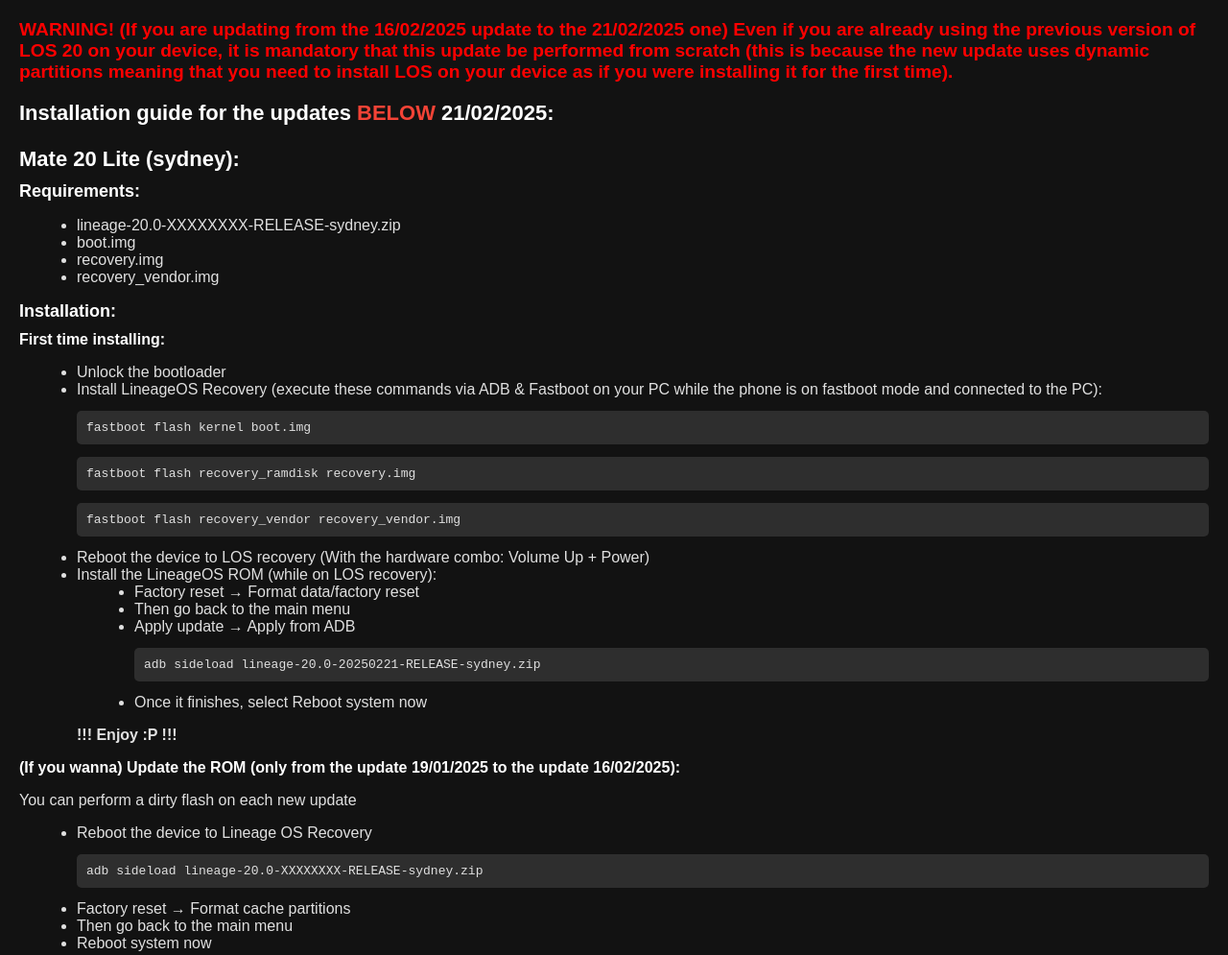
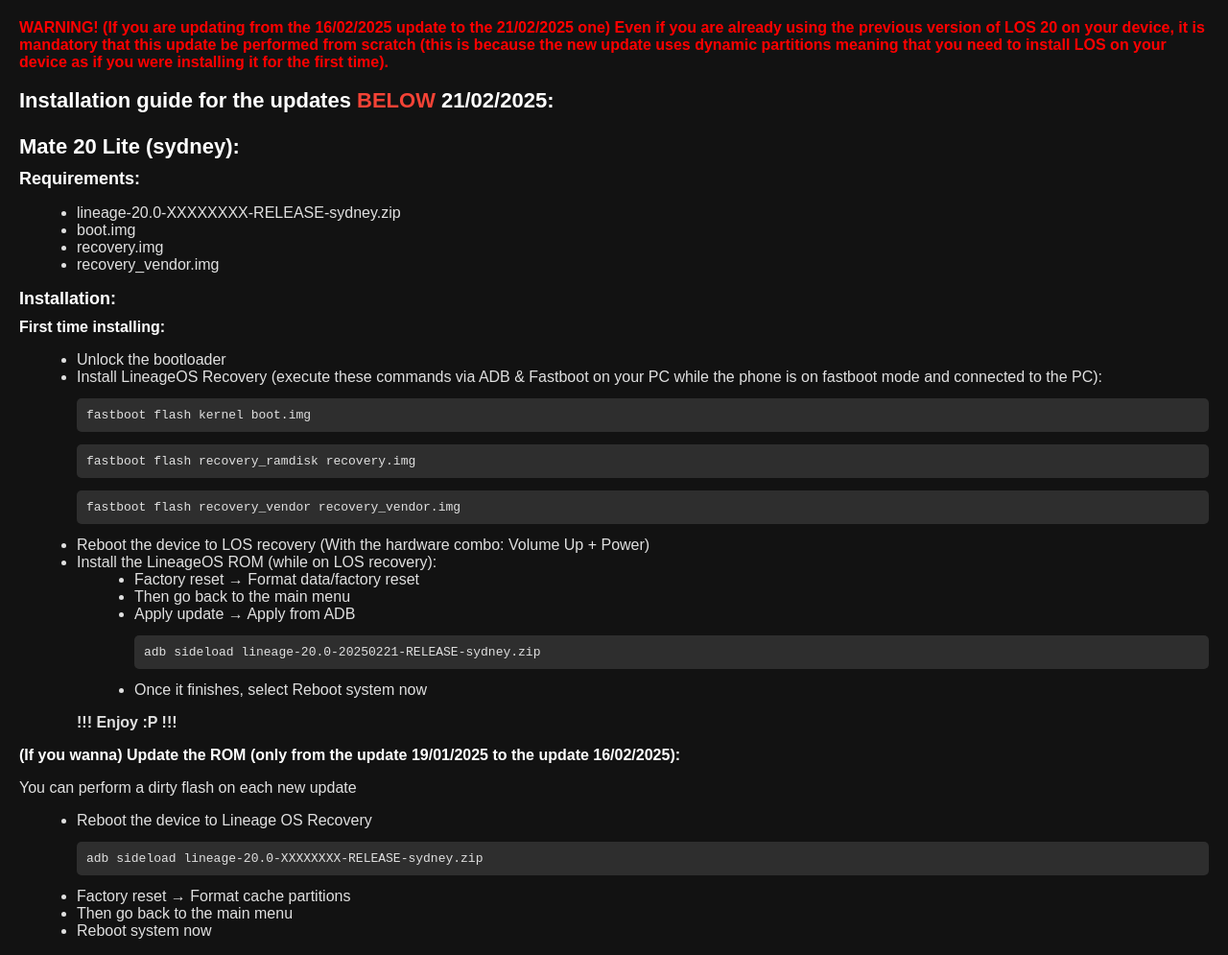
Before and after one commit to Matt192200/LineageOS-20-codename-Sydney-archives, a plain HTML site: page install.html in a window 1280 px wide. Shown: the top 995 px of the page at 96% size. Drawn offline with Linux system fonts and the light colour scheme.

Commit message:
Update install.html

```diff
--- a/install.html
+++ b/install.html
@@ -39,9 +39,8 @@
             color: #f44336;
         }
         .warning {
-            color: #ff0000; /* Bright Red */
+            color: red;
             font-weight: bold;
-            font-size: 1.2em;
         }
     </style>
 </head>
```
